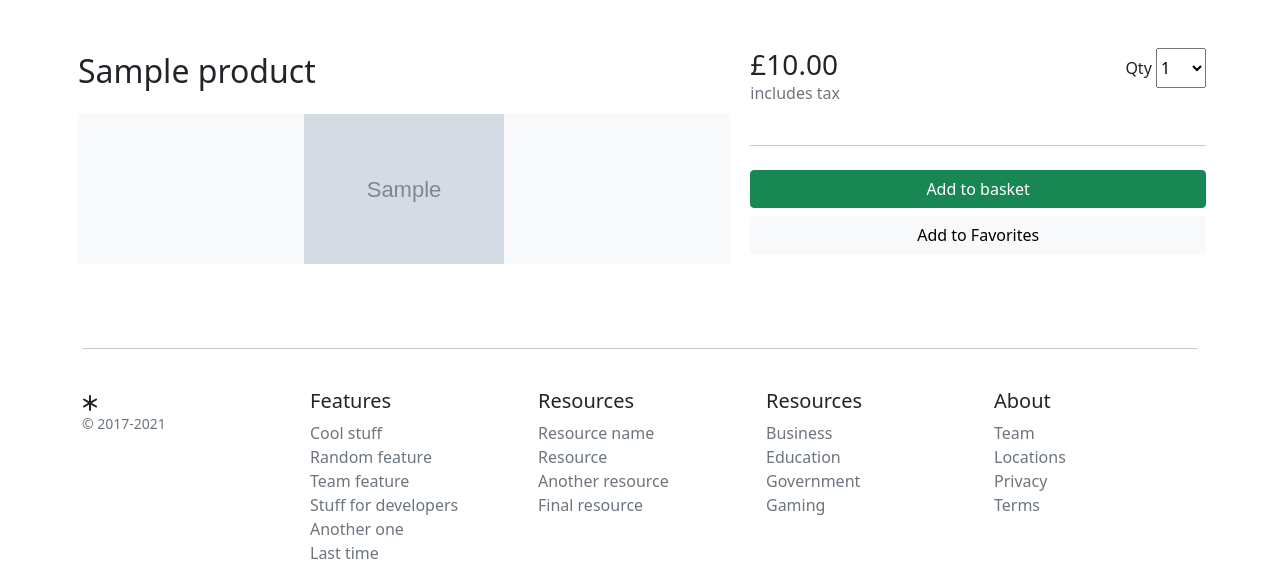
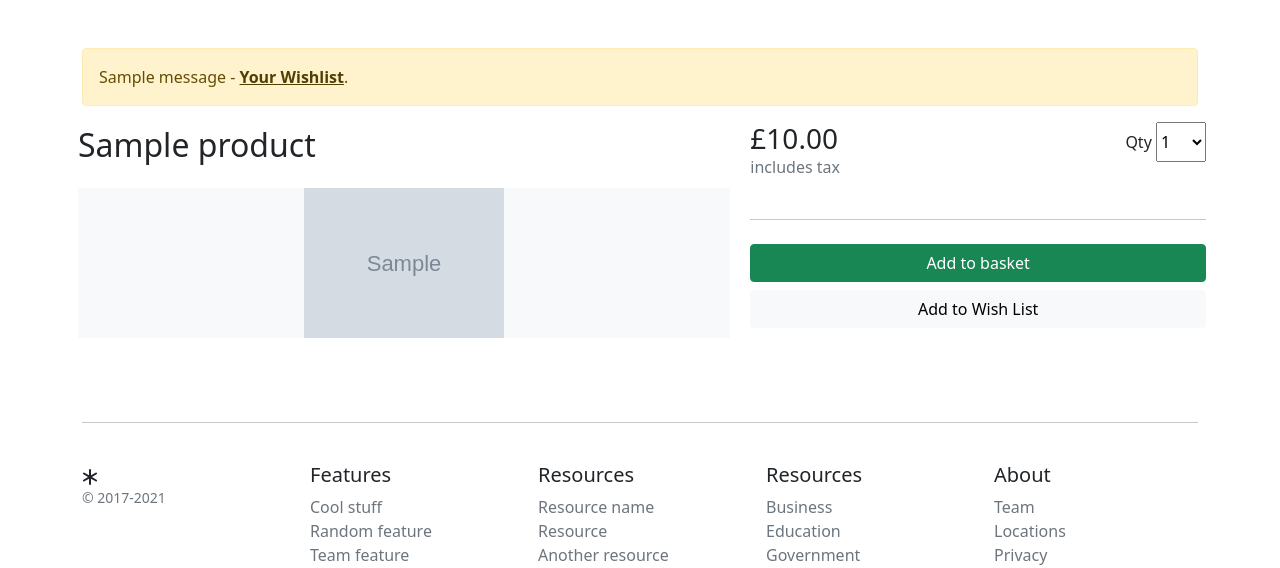
Before and after one commit to AkiyamaNoKami/BookShop, a Django app: a page that uses templates/store/single.html in a window 1280 px wide. Shown: the part 118-686 px from the top of the page. Run offline with Django 4.2, Linux system fonts and the light colour scheme; tables that the repository leaves empty hold one stand-in row (values such as "Sample post"); grey boxes marked "Sample" are stand-in pictures; one stand-in notice (Sample message) is shown; parts of the project's set-up code (start-up, migrations or seed data) failed here and were passed over.

Commit message:
Add the Wish List button to the front-end

```diff
--- a/templates/store/single.html
+++ b/templates/store/single.html
@@ -7,6 +7,13 @@
 {% block content %}
 
     <div class="container">
+        {% if messages %}
+            <div class="alert alert-warning" alert-{{ message.tags }}" role="alert">
+            {% for message in messages %}
+                {{ message|safe }} - <a href="{% url "account:wishlist" %}" class="alert-link">Your Wishlist</a>.
+            {% endfor %}
+            </div>
+        {% endif %}
     <div class="row g-3">
         <div class="col-md-5 ps-3 col-lg-5 order-md-last p-0 order-1">
             <div class="d-grid gap-2">
@@ -28,9 +35,8 @@
                 <button type="button" id="add-button" value="{{ product.id }}" class="btn btn-success fw500">Add to
                     basket
                 </button>
-                    <button type="button" id="add-button" value="{{ product.id }}" class="btn btn-light fw500">Add to
-                        Favorites
-                    </button>
+                <a href="{% url "account:user_wishlist" product.id %}" class="btn btn-light fw500" role="button"
+                   aria-disabled="true">Add to Wish List</a>
             </div>
         </div>
         <div class="col-md-7 col-lg-7 p-0">
@@ -44,11 +50,11 @@
                                 {% for image in product.product_image.all %}
                                     {% if image.is_feature %}
                                         <img class="img-fluid mx-auto d-block" width="200px" alt="Responsive image"
+                                             src="{{ image.image.url }}"
+                                             alt="{{ image.image.alt_text }}">
+                                    {% else %}
+                                        <img class="img-fluid d-block-inline pt-3" width="100px" alt="Responsive image"
                                              src="{{ image.image.url }}" alt="{{ image.image.alt_text }}">
-                                        {% else %}
-                                            <img class="img-fluid d-block-inline pt-3" width="100px"
-                                                 alt="Responsive image" src="{{ image.image.url }}"
-                                                 alt="{{ image.image.alt_text }}">
                                     {% endif %}
                                 {% endfor %}
 
```
Lines whose indentation alone changed are shown as unchanged.
